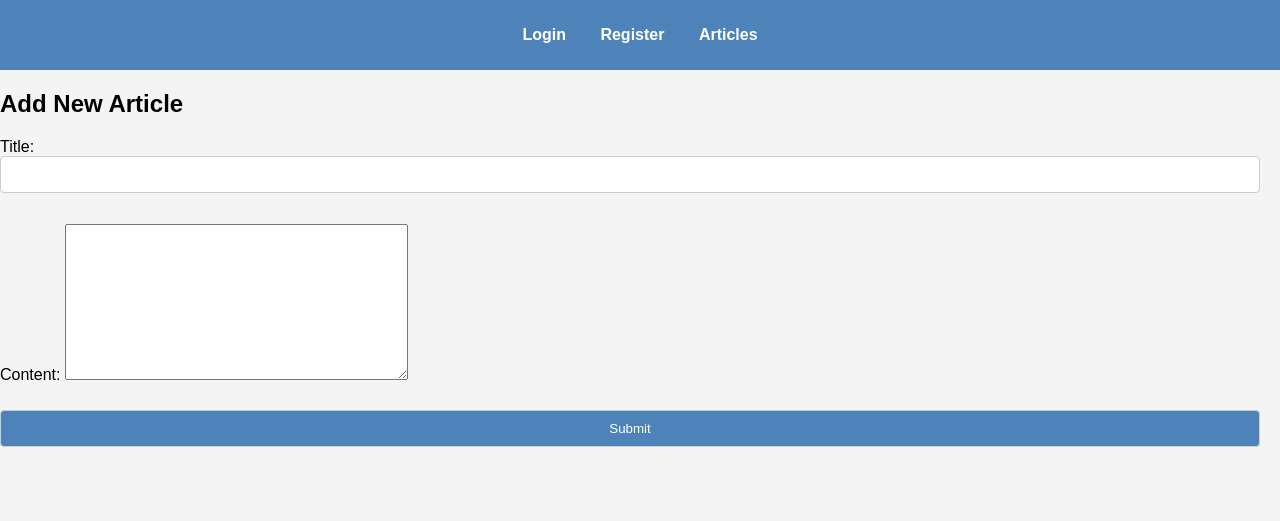
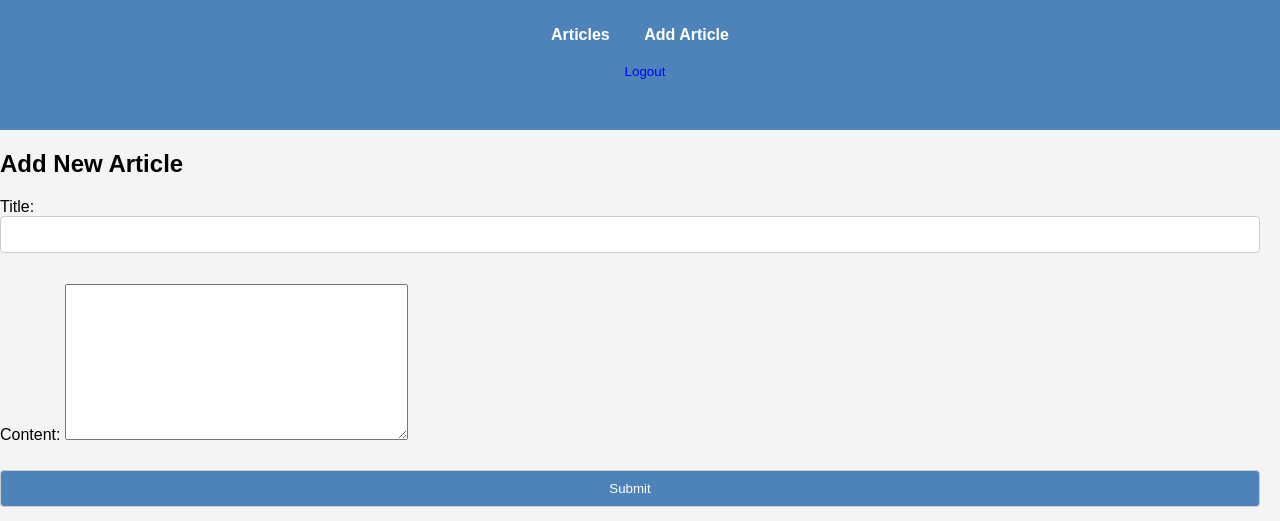
Before and after one commit to mitchsaah/django-Project-T2, a Django app: page /add/ in a window 1280 px wide. Shown: the top 521 px of the page. Run offline with Django 5.2, Linux system fonts and the light colour scheme; a user stored in the database is signed in.

Commit message:
Creating a login-logout route
I wanted to make sure that users can be redirected when they logout. I had a problem with that so I decided to quickly add an action into my settings.py that redirects the users when logging in and when logging out. The styling was just to test how it worked. I'll be changing this later on.

```diff
--- a/djangoProjectT2/settings.py
+++ b/djangoProjectT2/settings.py
@@ -122,3 +122,9 @@ STATICFILES_DIRS = [BASE_DIR / "static"]
 # https://docs.djangoproject.com/en/5.1/ref/settings/#default-auto-field
 
 DEFAULT_AUTO_FIELD = 'django.db.models.BigAutoField'
+
+# Redirects to the articles list after login
+LOGIN_REDIRECT_URL = 'article_list'
+
+# Redirects to the homepage after logout
+LOGOUT_REDIRECT_URL = 'home'
--- a/my_app/templates/base.html
+++ b/my_app/templates/base.html
@@ -11,9 +11,20 @@
     <header>
         <nav>
             <ul>
-                <li><a href="{% url 'login' %}">Login</a></li>
-                <li><a href="{% url 'register' %}">Register</a></li>
-                <li><a href="{% url 'article_list' %}">Articles</a></li>
+                {% if user.is_authenticated %}
+                    <li><a href="{% url 'article_list' %}">Articles</a></li>
+                    <li><a href="{% url 'add_article' %}">Add Article</a></li>
+                    <li>
+                    <form action="{% url 'logout' %}" method="post" style="display:inline;">
+                            {% csrf_token %}
+                            <button type="submit" style="background:none; border:none; color:blue; cursor:pointer;">Logout</button>
+                        </form>
+                    </li>
+                {% else %}
+                    <li><a href="{% url 'login' %}">Login</a></li>
+                    <li><a href="{% url 'register' %}">Register</a></li>
+                    <li><a href="{% url 'article_list' %}">Articles</a></li>
+                {% endif %}
             </ul>
         </nav>
     </header>
```
